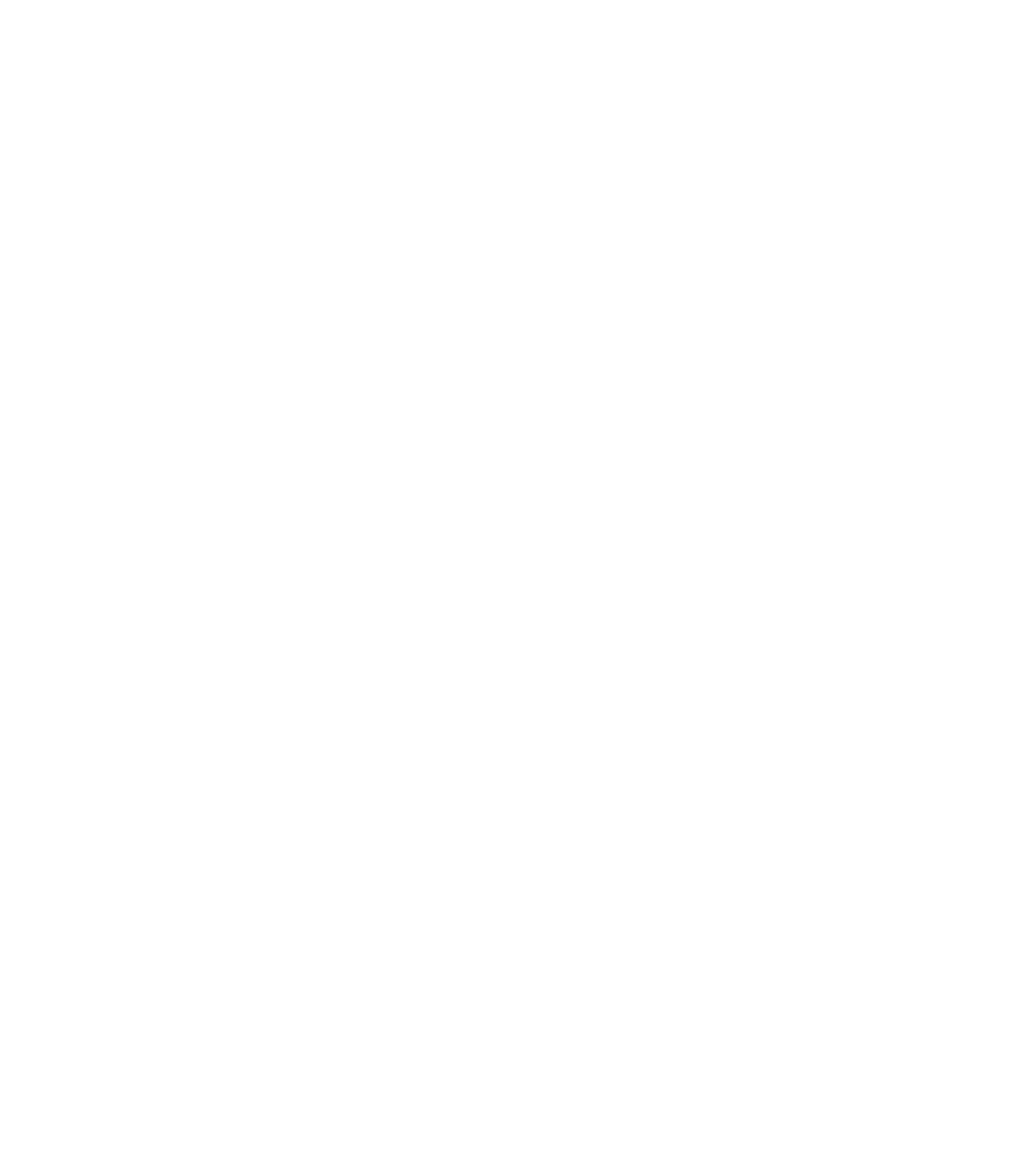
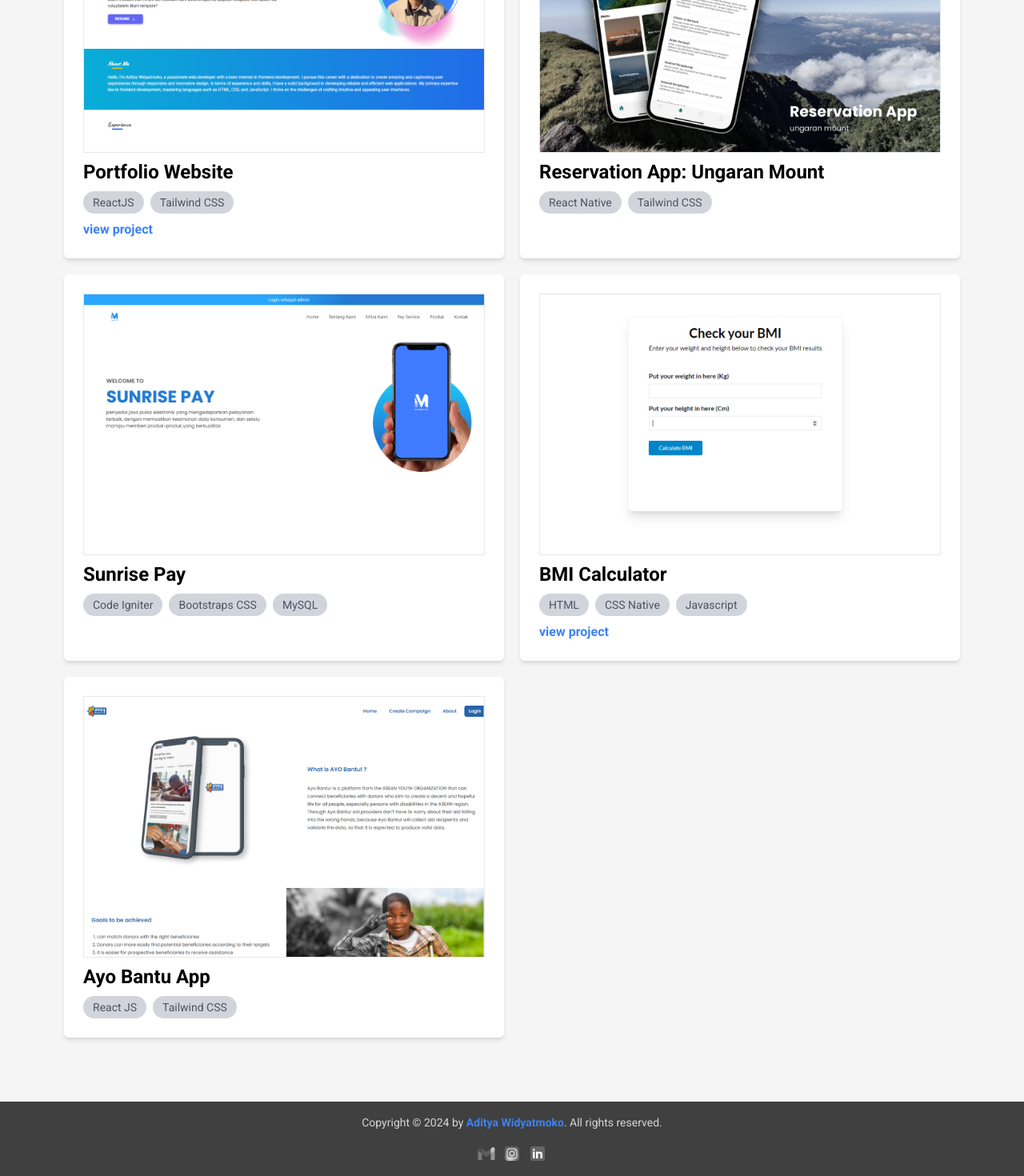
Before and after one commit to dityaww/portfolio-app, a React (Vite) app: page / in a window 1280 px wide. Shown: the part 2723-4193 px from the top of the page at 80% size. Before the commit the page ends 2716 px from the top, so only its background shows below. Built offline with nearby package versions, Linux system fonts and the light colour scheme; a web font is replaced by a local one.

Commit message:
mod: projects

```diff
--- a/src/components/Projects.jsx
+++ b/src/components/Projects.jsx
@@ -1,12 +1,84 @@
 import React from 'react'
+import Porto from '../assets/projects/portfolio.jpg'
+import Reservation from '../assets/projects/reservation.png'
+import SPay from '../assets/projects/spay.jpg'
+import BMI from '../assets/projects/bmi.jpg'
+import AYOBANTU from '../assets/projects/ab.jpg'
 
 function Projects() {
   return (
     <div className="bg-neutral-100 pb-20">
-        <div className="lg:container lg:mx-auto mb-0">
-            <div className="flex flex-col" data-aos="fade-right" data-aos-duration="1000">
+        <div className="container mx-auto mb-0">
+            <div className="flex flex-col mb-5" data-aos="fade-right" data-aos-duration="1000">
                 <h1 className='text-2xl font-extrabold font-caveat'>Projects</h1>
                 <hr className='border-2 border-blue-600 w-10 rounded-full lg:ml-4'/>
+            </div>
+            <div className="grid gap-5 lg:grid-cols-2 grid-cols-1">
+              <div className="bg-white rounded-md shadow-md w-full">
+                <div className="p-6">
+                  <img src={Porto} alt="" className='border'/>
+                  <div className="mt-2">
+                    <p className='text-2xl font-bold pb-2'>Portfolio Website</p>
+                    <div className="flex gap-2 pb-2">
+                      <p className='bg-gray-300 px-3 py-1 rounded-full text-sm text-gray-600 font-normal'>ReactJS</p>
+                      <p className='bg-gray-300 px-3 py-1 rounded-full text-sm text-gray-600 font-normal'>Tailwind CSS</p>
+                    </div>
+                    <a href="http://adityawmoko.vercel.app" target="_blank" rel="noopener noreferrer" className='text-blue-500 hover:underline hover:underline-offset-2 font-semibold'>view project</a>
+                  </div>
+                </div>
+              </div>
+              <div className="bg-white rounded-md shadow-md w-full">
+                <div className="p-6">
+                  <img src={Reservation} alt="" className='border'/>
+                  <div className="mt-2">
+                    <p className='text-2xl font-bold pb-2'>Reservation App: Ungaran Mount</p>
+                    <div className="flex gap-2">
+                      <p className='bg-gray-300 px-3 py-1 rounded-full text-sm text-gray-600 font-normal'>React Native</p>
+                      <p className='bg-gray-300 px-3 py-1 rounded-full text-sm text-gray-600 font-normal'>Tailwind CSS</p>
+                    </div>
+                  </div>
+                </div>
+              </div>
+              <div className="bg-white rounded-md shadow-md w-full">
+                <div className="p-6">
+                  <img src={SPay} alt="" className='border'/>
+                  <div className="mt-2">
+                    <p className='text-2xl font-bold pb-2'>Sunrise Pay</p>
+                    <div className="flex gap-2">
+                      <p className='bg-gray-300 px-3 py-1 rounded-full text-sm text-gray-600 font-normal'>Code Igniter</p>
+                      <p className='bg-gray-300 px-3 py-1 rounded-full text-sm text-gray-600 font-normal'>Bootstraps CSS</p>
+                      <p className='bg-gray-300 px-3 py-1 rounded-full text-sm text-gray-600 font-normal'>MySQL</p>
+                    </div>
+                  </div>
+                </div>
+              </div>
+              <div className="bg-white rounded-md shadow-md w-full">
+                <div className="p-6">
+                  <img src={BMI} alt="" className='border'/>
+                  <div className="mt-2">
+                    <p className='text-2xl font-bold pb-2'>BMI Calculator</p>
+                    <div className="flex gap-2 pb-2">
+                      <p className='bg-gray-300 px-3 py-1 rounded-full text-sm text-gray-600 font-normal'>HTML</p>
+                      <p className='bg-gray-300 px-3 py-1 rounded-full text-sm text-gray-600 font-normal'>CSS Native</p>
+                      <p className='bg-gray-300 px-3 py-1 rounded-full text-sm text-gray-600 font-normal'>Javascript</p>
+                    </div>
+                    <a href="https://bmi-calc-project.netlify.app" target="_blank" rel="noopener noreferrer" className='text-blue-500 hover:underline hover:underline-offset-2 font-semibold'>view project</a>
+                  </div>
+                </div>
+              </div>
+              <div className="bg-white rounded-md shadow-md w-full">
+                <div className="p-6">
+                  <img src={AYOBANTU} alt="" className='border'/>
+                  <div className="mt-2">
+                    <p className='text-2xl font-bold pb-2'>Ayo Bantu App</p>
+                    <div className="flex gap-2">
+                      <p className='bg-gray-300 px-3 py-1 rounded-full text-sm text-gray-600 font-normal'>React JS</p>
+                      <p className='bg-gray-300 px-3 py-1 rounded-full text-sm text-gray-600 font-normal'>Tailwind CSS</p>
+                    </div>
+                  </div>
+                </div>
+              </div>
+
             </div>
         </div>
     </div>
```
